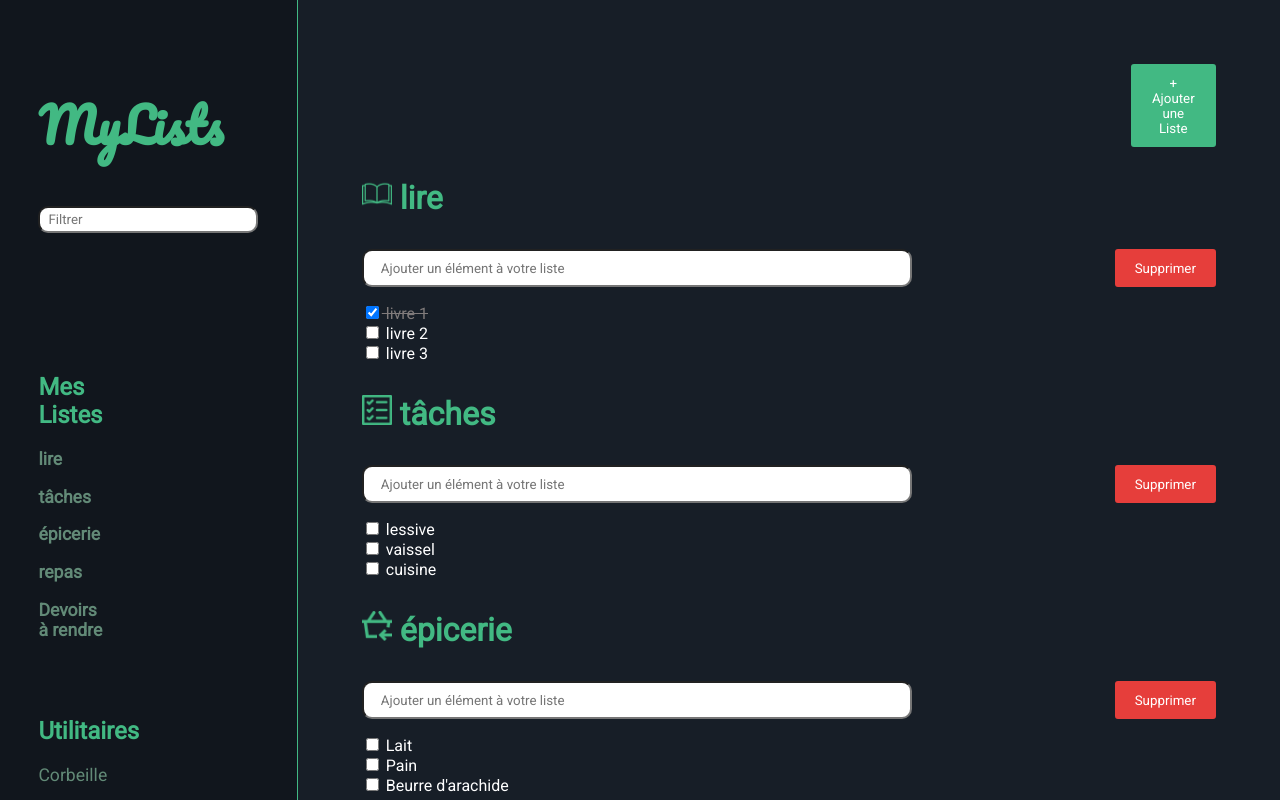
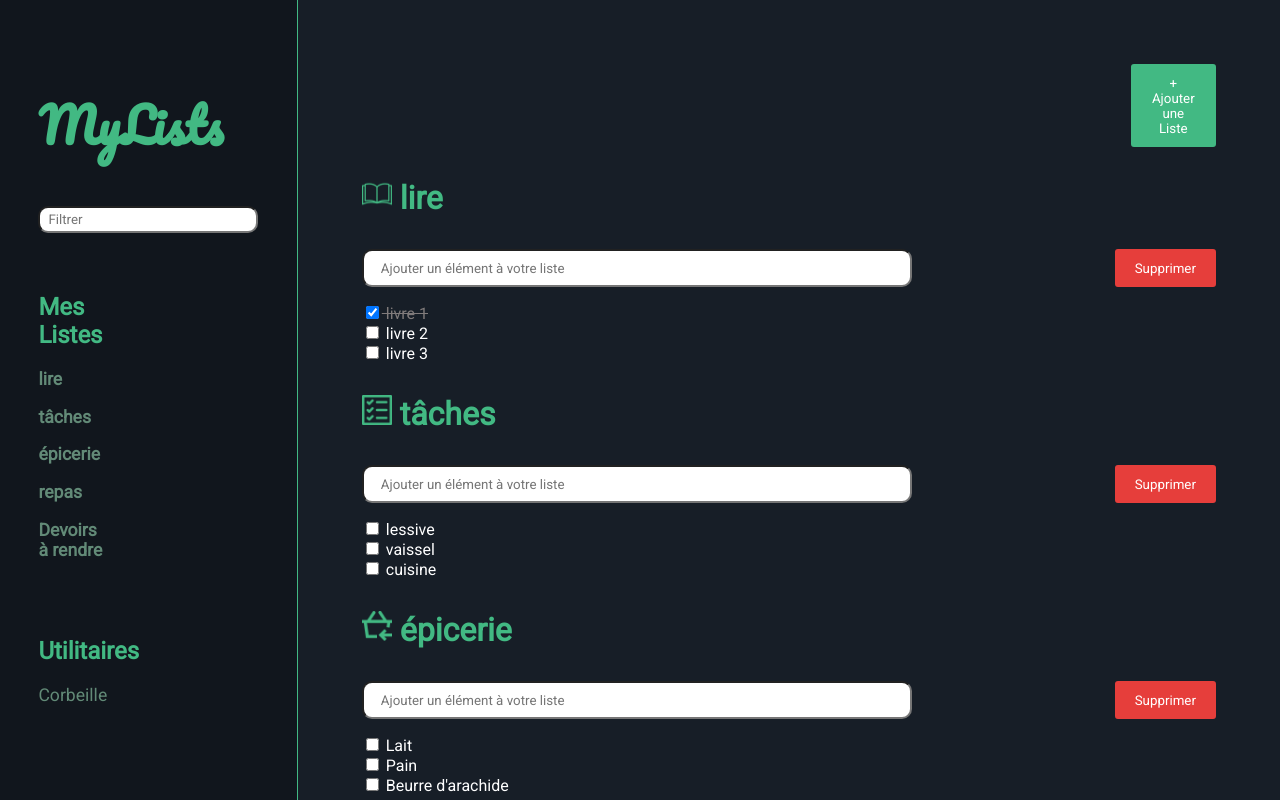
Before and after one commit to WilliamCaouette/tp2_caouettew_devweb, a Vue app: page /#/ in a window 1280 px wide. Built offline with nearby package versions, Linux system fonts and the light colour scheme.

Commit message:
mt left bar

```diff
--- a/src/components/LeftNavBar.vue
+++ b/src/components/LeftNavBar.vue
@@ -69,7 +69,7 @@ export default {
         margin-top: 5%;
     }
     .middle{
-        margin-top:15vh;
+        margin-top:5vh;
     }
     .bottom{
         margin-top:5vh;
```
